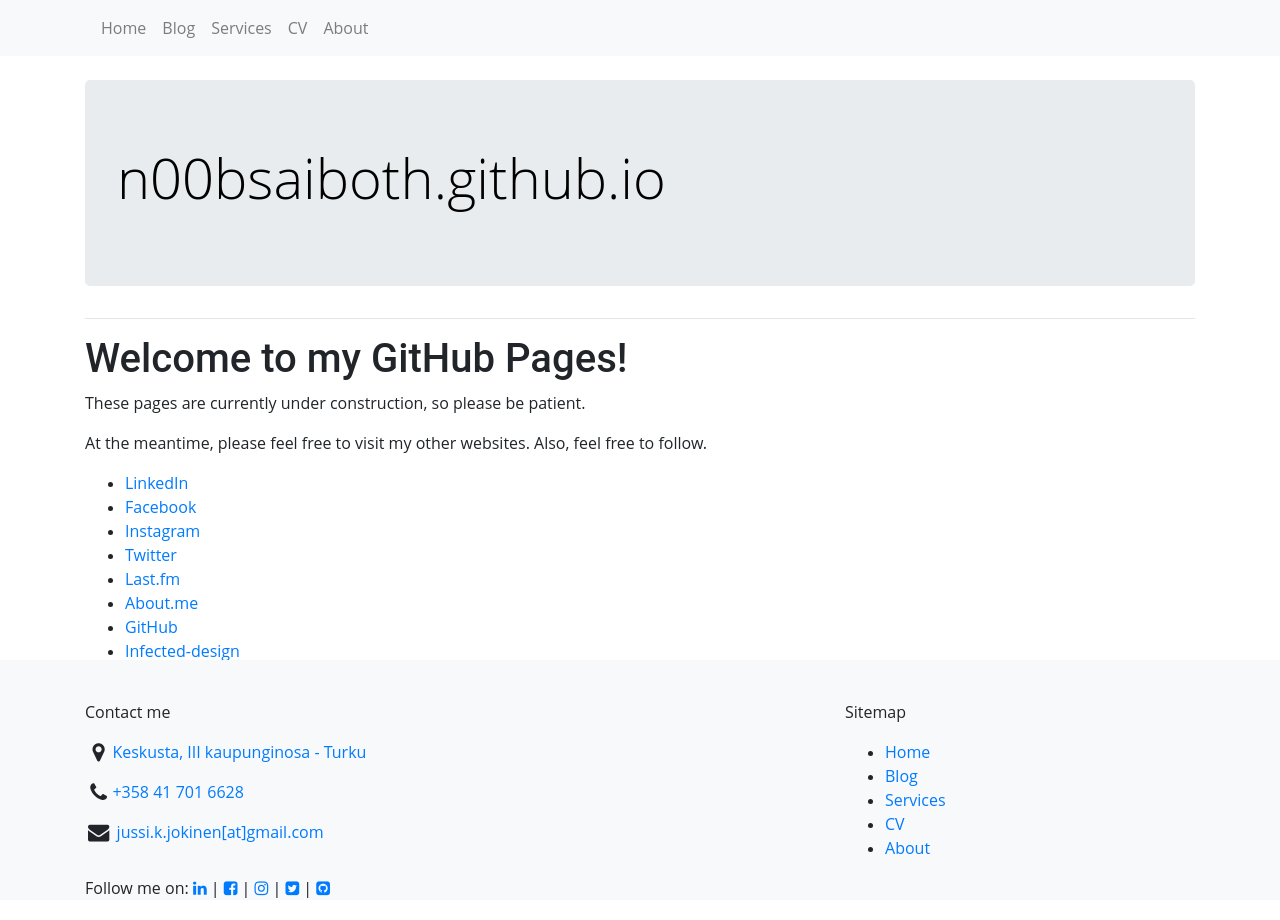
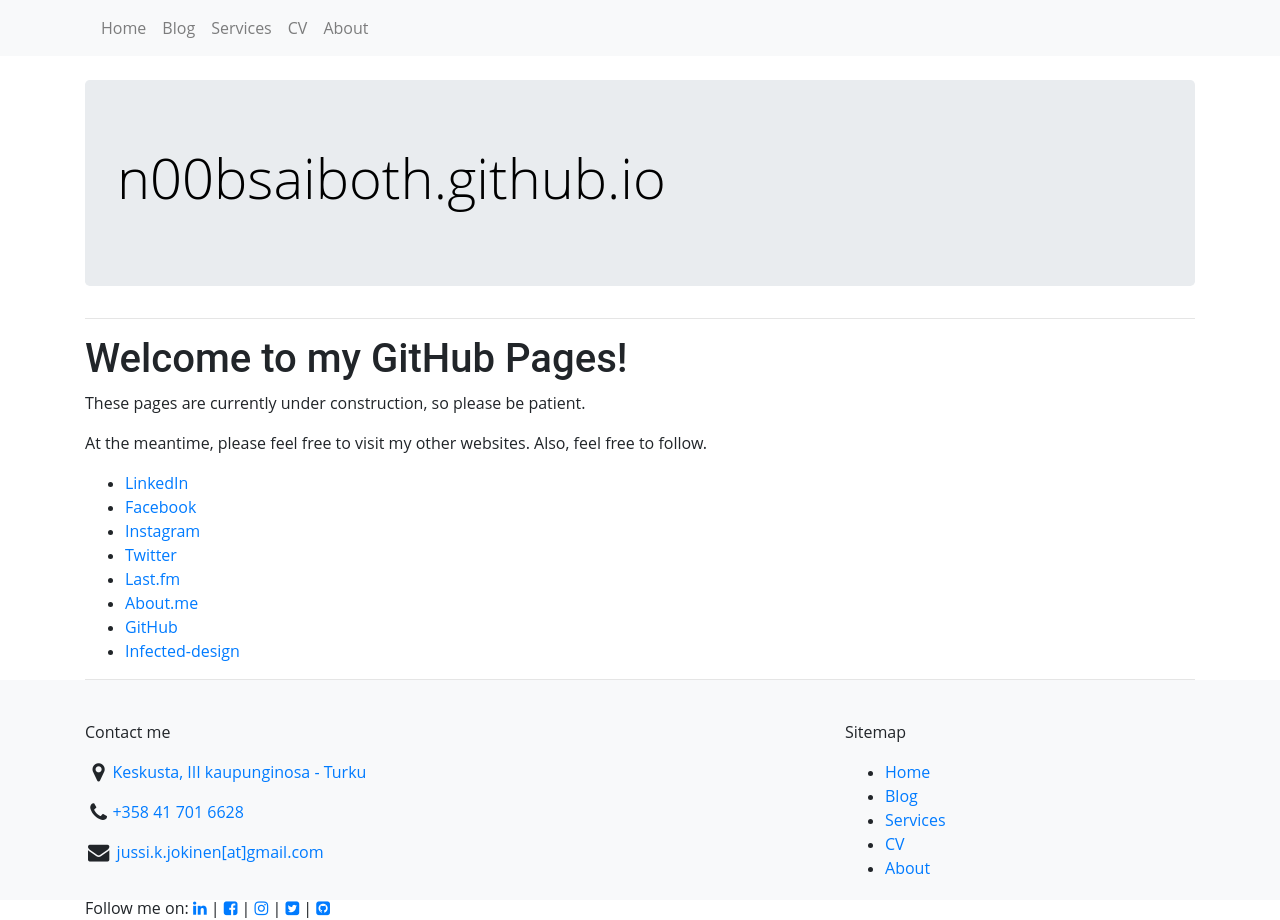
Before and after one commit to n00bsaiboth/n00bsaiboth.github.io, a Jekyll site: the page built from index.html, in a window 1280 px wide. Built offline with Jekyll 4.4.1, drawn with Linux system fonts in a browser that asks for light colours.

Commit message:
Update style.css

```diff
--- a/assets/css/style.css
+++ b/assets/css/style.css
@@ -35,7 +35,7 @@ html {
 }
 
 body {
-	margin-bottom:240px;
+	margin-bottom:220px;
 }
 
 .footer {
@@ -43,6 +43,5 @@ body {
 	left: 0;
 	bottom: 0;
 	width: 100%;
-	height:240px;
-
+	height:220px;
 }
```
